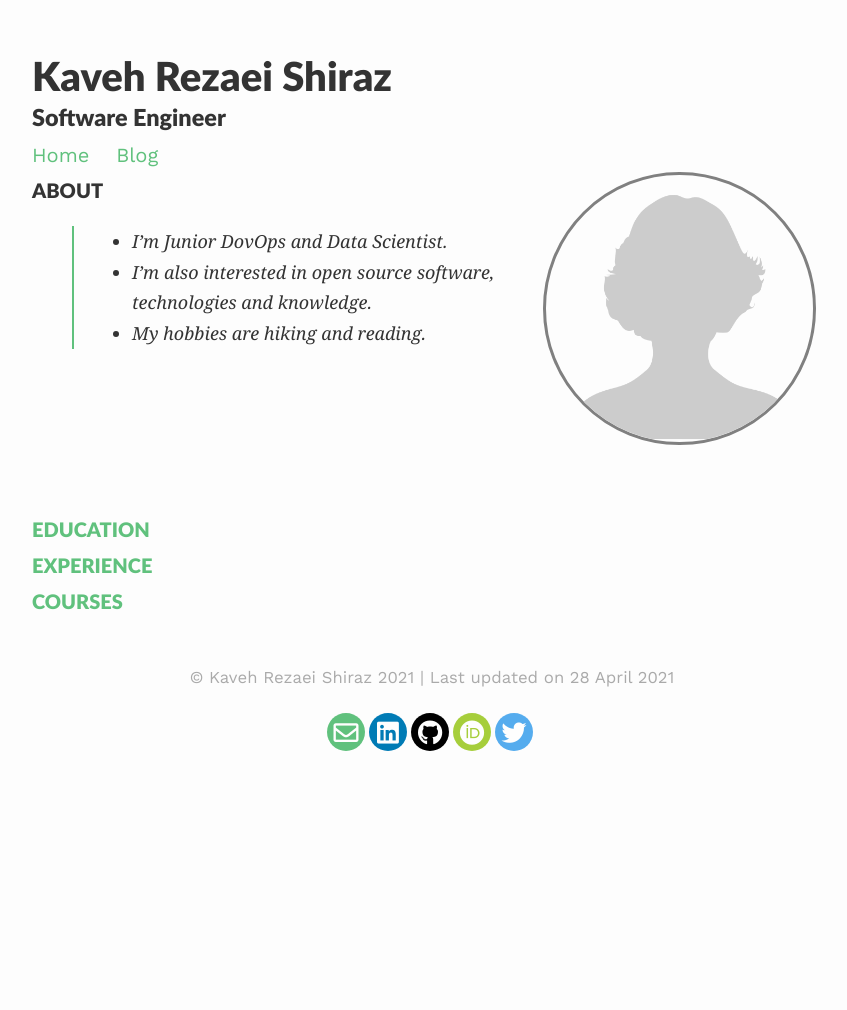
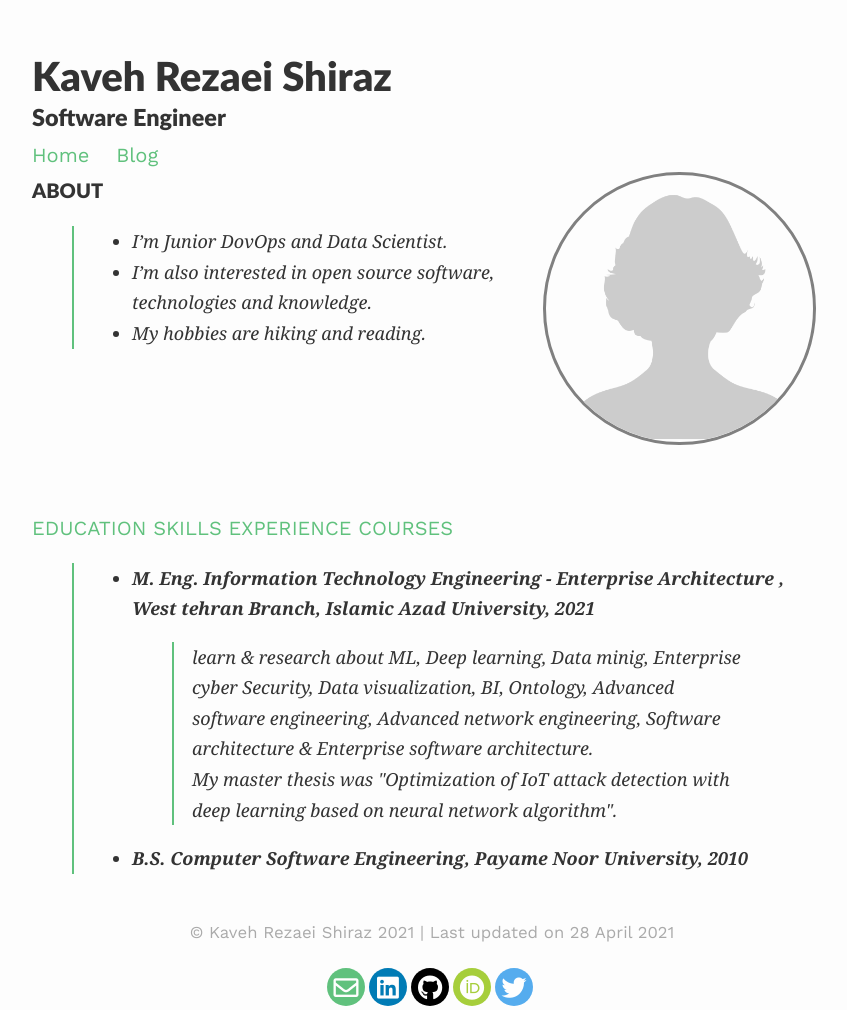
Before and after one commit to KavehRS/website, a Jekyll site: the page built from index.md, in a window 1280 px wide. Shown: the whole page, without its empty margins (208-1055 px from the left). Built offline with Jekyll 4.4.1, drawn with Linux system fonts in a browser that asks for light colours; nearby versions of some CDN libraries; before the commit the page ends 980 px from its top, so only the background shows below that; some of the changed lines change nothing that is shown.

Commit message:
Update index.md

```diff
--- a/index.md
+++ b/index.md
@@ -7,15 +7,27 @@ profile:
 published: true
 ---
 <script>
-function showhide(id){
-if (document.getElementById){
-obj = document.getElementById(id);
-if (obj.style.display == "none"){
-obj.style.display = "";
-} else {
-obj.style.display = "none";
+var divs = ["EDUCATION", "SKILLS", "EXPERIENCE", "COURSES"];
+var visibleDivId = null;
+function toggleVisibility(divId) {
+  if(visibleDivId === divId) {
+    //visibleDivId = null;
+  } else {
+    visibleDivId = divId;
+  }
+  hideNonVisibleDivs();
 }
-}
+function hideNonVisibleDivs() {
+  var i, divId, div;
+  for(i = 0; i < divs.length; i++) {
+    divId = divs[i];
+    div = document.getElementById(divId);
+    if(visibleDivId === divId) {
+      div.style.display = "block";
+    } else {
+      div.style.display = "none";
+    }
+  }
 }
 </script>
 
@@ -40,15 +52,32 @@ If you want to use this space to write your biography here, edit the `index.md`
 The social-icons footer can be used to link profiles from GitHub, OrcID and ReasearchGate aprart form the usual Twitter, LinkedIn and Facebook. You can add your user ID in the `_config.yml` file to link your accounts.
 -->
 
+<div class="buttons">
+  <a href="#" onclick="toggleVisibility('Menu1');">EDUCATION</a>
+  <a href="#" onclick="toggleVisibility('Menu2');">SKILLS</a>
+  <a href="#" onclick="toggleVisibility('Menu3');">EXPERIENCE</a>
+  <a href="#" onclick="toggleVisibility('Menu4');">COURSES</a>
+</div>
 
-#### <a href="#" onclick="showhide('script'); return(false);" markdown="1" >EDUCATION</a>
-
-<div style="display: none;" id="script" markdown="1">
-
->- <strong> M. Eng. Information Technology Engineering - Enterprise Architecture ,  West tehran Branch, Islamic Azad University, 2021 </strong>
+  <div id="EDUCATION" markdown="1">
+  >- <strong> M. Eng. Information Technology Engineering - Enterprise Architecture ,  West tehran Branch, Islamic Azad University, 2021 </strong>
 >><p>learn & research about ML, Deep learning, Data minig, Enterprise cyber Security, Data visualization, BI, Ontology, Advanced software engineering, Advanced network engineering, Software architecture & Enterprise software architecture.<br>My  master thesis was "Optimization of IoT attack detection with deep learning based on neural network algorithm". </p>
 >- <strong> B.S. Computer Software Engineering, Payame Noor University, 2010 </strong>
 >
+
+
+
+  </div>
+  <div id="SKILLS" style="display: none;" markdown="1">I'm container two</div>
+  <div id="EXPERIENCE" style="display: none;" markdown="1">I'm container three</div>
+  <div id="COURSES" style="display: none;"markdown="1">I'm container four</div>
+
+
+
+
+
+
+
 </div>
 
 #### <a href="#" onclick="showhide('script'); return(false);" markdown="1" >EXPERIENCE</a>
```
